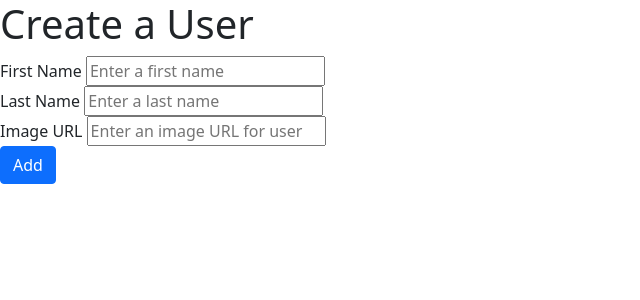
After one commit to Kimberly-Lin/flask-blogly, a Flask app: page /users/new in a window 1280 px wide. The commit adds this page. Shown: the top 300 px of the page, without its empty margins (0-640 px from the left). Run offline with Flask 2, Linux system fonts and the light colour scheme.

Commit message:
created html pages and began on flask routes for rendering templates and handling posts

```diff
--- a/app.py
+++ b/app.py
@@ -1,6 +1,6 @@
 """Blogly application."""
 
-from flask import Flask, render_template
+from flask import Flask, render_template, redirect, request
 from models import db, connect_db, User
 
 app = Flask(__name__)
@@ -12,6 +12,38 @@ connect_db(app)
 db.create_all()
 
 @app.get("/")
-def load_home():
+def redirect_to_users():
+    """redirect to users page"""
+
+    return redirect("/users")
+
+@app.get("/users")
+def load_user_list():
+    """load user list page"""
     users=User.query.all()
     return render_template("user_list.html", users = users)
+
+
+@app.get("/users/new")
+def load_new_user_form():
+    """load form to submit new user"""
+    return render_template("create_user.html")
+
+@app.post("/users/new")
+def create_user_from_form():
+    """process new user form and add new user in DB"""
+    first_name = request.form("first_name")
+    last_name = request.form("last_name")
+    image_url = request.form("image_url")
+
+    new_user = User(first_name,last_name,image_url)
+    db.session.add(new_user)
+    db.session.commit()
+    return redirect("/users")
+
+
+@app.get("/users/<int:user_id>")
+def load_user_details_page(user_id):
+    """load the user details for the selected user"""
+    user = User.query.get(user_id)
+    return render_template("user_detail.html", user=user)
--- /dev/null
+++ b/templates/create_user.html
@@ -0,0 +1,23 @@
+{% extends 'base.html' %}
+{% block title %} Create New User {% endblock %}
+
+{% block content%}
+<h1>Create a User</h1>
+
+<form action="/users">
+    <div>
+        <label for="first_name">First Name</label>
+        <input name= "first_name" type="text" placeholder="Enter a first name">
+    </div>
+    <div>
+        <label for="last_name">Last Name</label>
+        <input name= "last_name" type="text" placeholder="Enter a last name">
+    </div>
+    <div>
+        <label for="image_url">Image URL</label>
+        <input name= "image_url" type="url" placeholder="Enter an image URL for user">
+    </div>
+    <button type="submit" class="btn btn-primary">Add</button>
+</form>
+
+{% endblock %}
```
Also changed, not shown: templates/edit_user.html (added, +24 -0 lines), templates/user_detail.html (added, +16 -0 lines), templates/user_list.html (+6 -2 lines).
